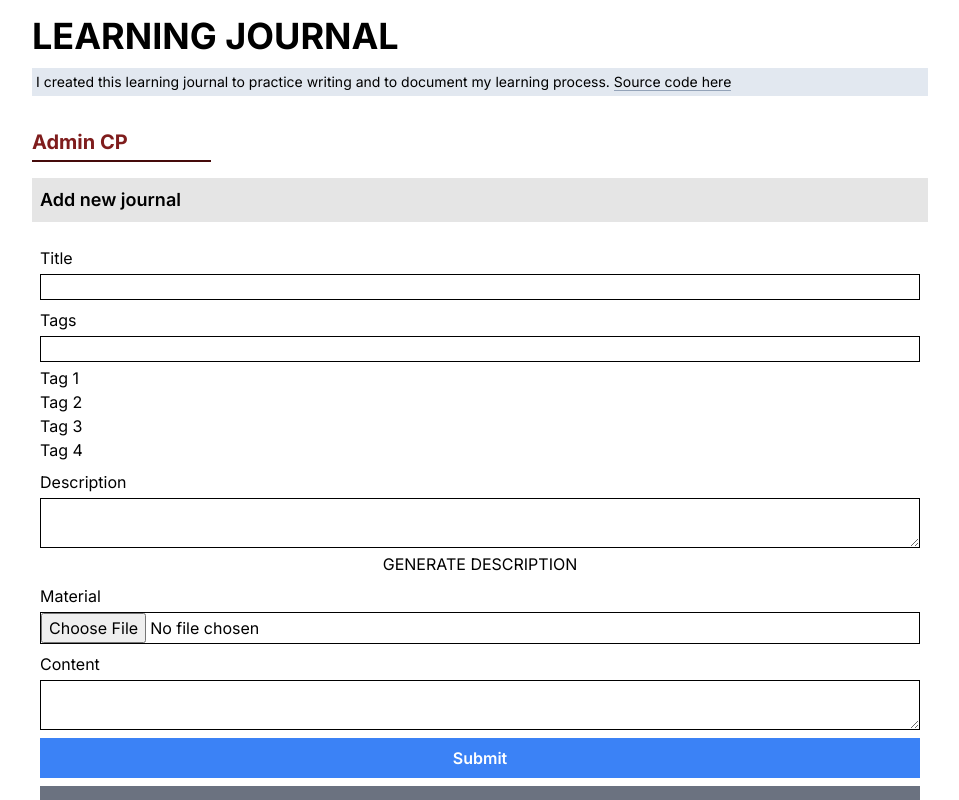
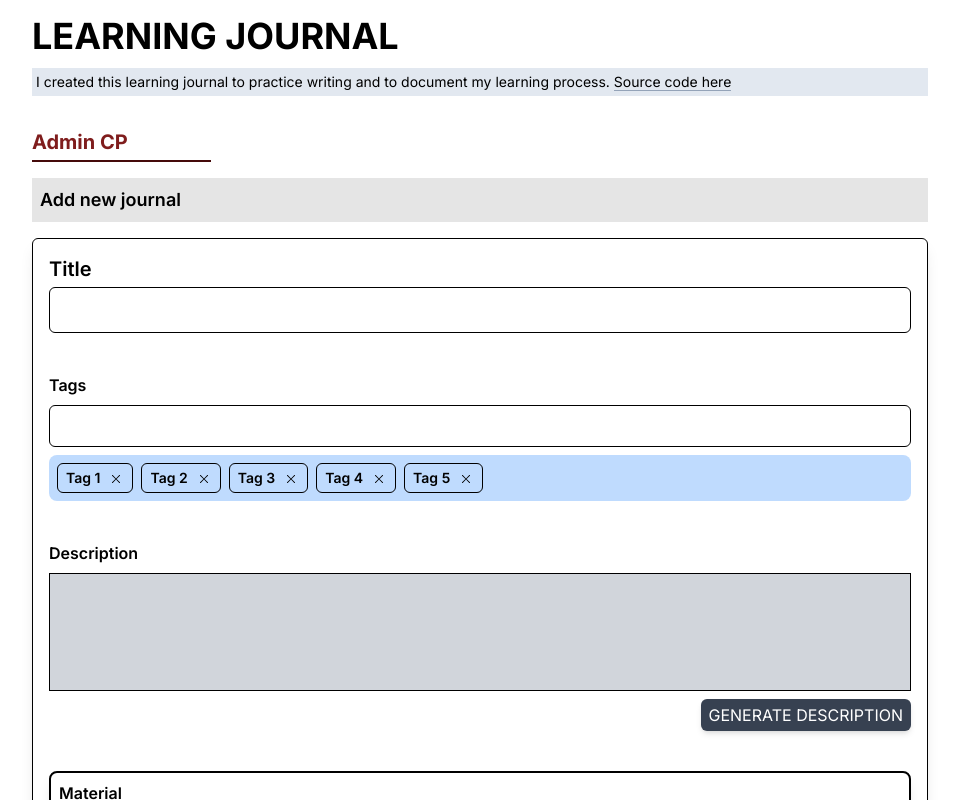
Before and after one commit to ledminh/learning-journal, a Next.js app: page /admin/add-journal in a window 1280 px wide. Shown: the top 800 px of the page, without its empty margins (160-1119 px from the left). Built offline with nearby package versions, Linux system fonts and the light colour scheme.

Commit message:
Refactor JournalForm component styling

```diff
--- a/src/ui/admin/JournalForm.tsx
+++ b/src/ui/admin/JournalForm.tsx
@@ -2,40 +2,85 @@
 
 export default function JournalForm() {
   return (
-    <form className="flex flex-col gap-2 p-2">
+    <form className="flex flex-col gap-10 p-4 border border-black rounded-md shadow-lg">
       <label className="flex flex-col gap-1">
-        <span>Title</span>
-        <input type="text" className="border border-black" />
+        <span className="text-xl font-semibold">Title</span>
+        <input
+          type="text"
+          className="p-2 text-xl border border-black rounded-md"
+        />
       </label>
-      <label className="flex flex-col gap-1">
-        <span>Tags</span>
-        <input type="text" className="border border-black" />
-        <ul>
-          <li>Tag 1</li>
-          <li>Tag 2</li>
-          <li>Tag 3</li>
-          <li>Tag 4</li>
+      <label className="flex flex-col gap-2">
+        <span className="font-semibold">Tags</span>
+        <input type="text" className="p-2 border border-black rounded-md" />
+        <ul className="flex flex-wrap gap-2 p-2 bg-blue-200 rounded-lg">
+          {Array.from({ length: 5 }).map((_, i) => (
+            <li
+              className="inline-block px-2 py-1 text-sm font-semibold border border-black rounded-md hover:border-blue-600 hover:shadow-md"
+              key={i}
+            >
+              <span>Tag {i + 1}</span>
+              <button>
+                <svg
+                  xmlns="http://www.w3.org/2000/svg"
+                  className="inline-block w-4 h-4 ml-2 hover:text-red-600"
+                  viewBox="0 0 20 20"
+                  fill="currentColor"
+                >
+                  <path
+                    fillRule="evenodd"
+                    d="M10.707 10l4.147 4.146a.5.5 0 01-.708.708L10 10.707l-4.146 4.147a.5.5 0 11-.708-.708L9.293 10 5.146 5.854a.5.5 0 11.708-.708L10 9.293l4.146-4.147a.5.5 0 11.708.708L10.707 10z"
+                    clipRule="evenodd"
+                  />
+                </svg>
+              </button>
+            </li>
+          ))}
         </ul>
       </label>
-      <label className="flex flex-col gap-1">
-        <span>Description</span>
-        <textarea className="border border-black" />
-        <button>GENERATE DESCRIPTION</button>
+      <label className="flex flex-col gap-2">
+        <span className="font-semibold">Description</span>
+        <textarea
+          className="p-2 text-sm bg-gray-300 border border-black resize-none"
+          rows={5}
+        />
+        <div className="flex justify-end">
+          <button className="px-2 py-1 text-white bg-gray-700 rounded-md shadow-md hover:bg-gray-900">
+            GENERATE DESCRIPTION
+          </button>
+        </div>
       </label>
-      <label className="flex flex-col gap-1">
-        <span>Material</span>
+      <label className="flex flex-col gap-4 p-2 border-2 border-black rounded-lg shadow-lg">
+        <span className="font-semibold border-b-2 border-b-black">
+          Material
+        </span>
+        <ul className="flex gap-2">
+          {["QUOTE", "CODE", "LINK", "IMAGE"].map((type, i) => (
+            <li
+              key={i}
+              className="px-2 border border-black rounded-md hover:bg-slate-600 hover:text-gray-200"
+            >
+              <button>{type}</button>
+            </li>
+          ))}
+        </ul>
         <input type="file" className="border border-black" />
       </label>
       <label className="flex flex-col gap-1">
-        <span>Content</span>
-        <textarea className="border border-black" />
+        <span className="font-semibold">Content</span>
+        <textarea
+          className="p-2 bg-gray-100 border border-black resize-none"
+          rows={15}
+        />
       </label>
-      <button className="p-2 font-semibold text-white bg-blue-500">
-        Submit
-      </button>
-      <button className="p-2 font-semibold text-white bg-gray-500">
-        Cancel
-      </button>
+      <div className="flex flex-col gap-2 sm:flex-row sm:justify-between sm:items-center">
+        <button className="p-2 font-semibold text-white bg-blue-500 sm:basis-1/2">
+          Submit
+        </button>
+        <button className="p-2 font-semibold text-white bg-gray-500 sm:basis-1/2">
+          Cancel
+        </button>
+      </div>
     </form>
   );
 }
```
